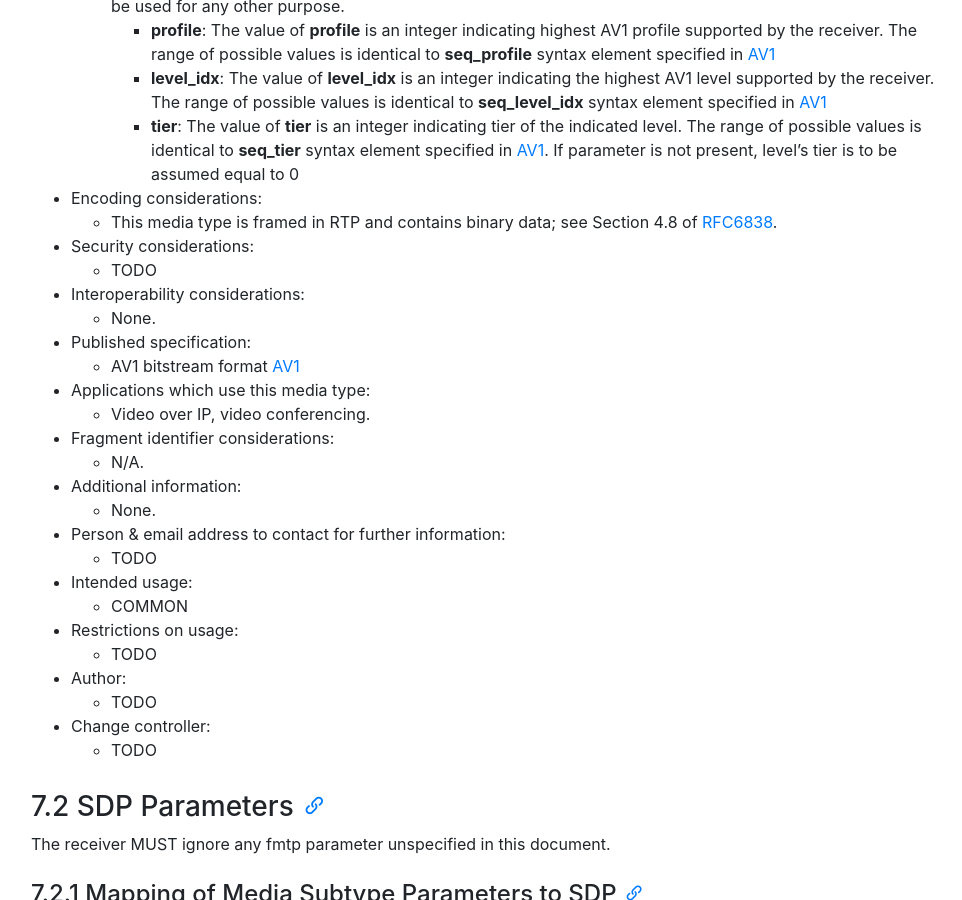
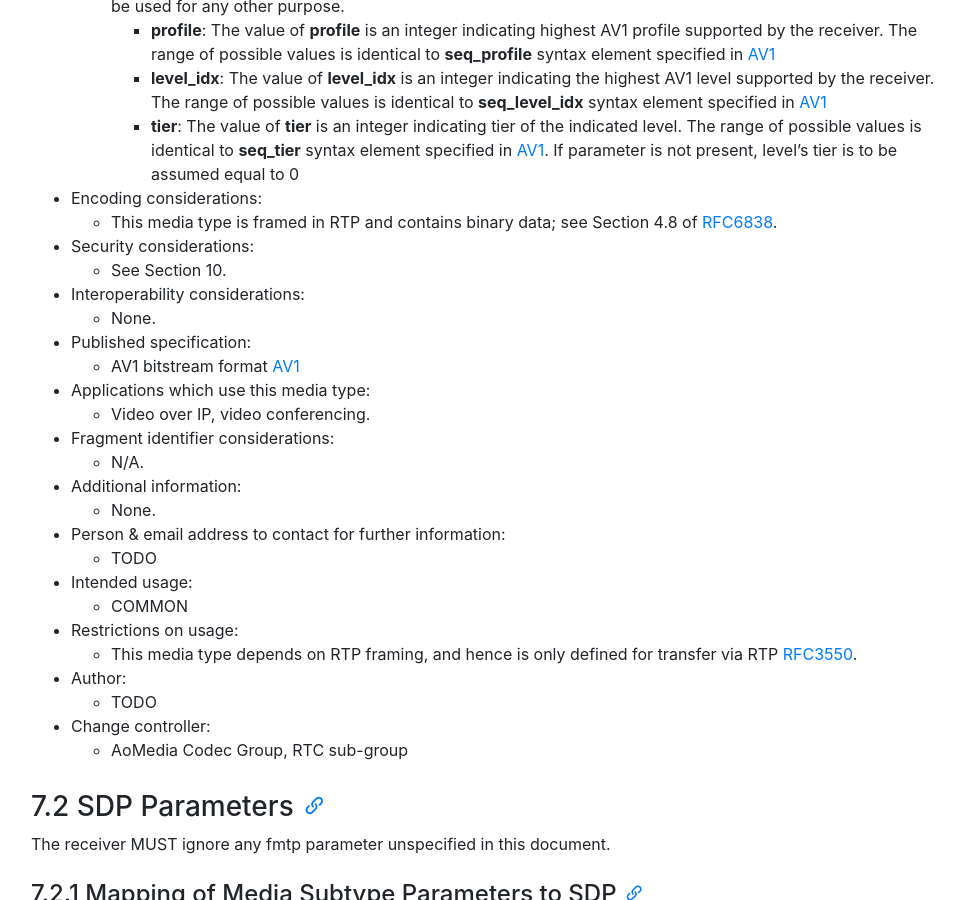
Before and after one commit to AOMediaCodec/av1-rtp-spec, a Jekyll site: the page built from index.md, in a window 1280 px wide and 900 px high, scrolled down 7351 px. Shown: the whole window, without its empty margins (54-1016 px from the left). Built offline with Jekyll 4.4.1, drawn with Linux system fonts in a browser that asks for light colours; nearby versions of some CDN libraries.

Commit message:
Updates to Media Type Definition
Partial fix for Issue https://github.com/AOMediaCodec/av1-rtp-spec/issues/37

```diff
--- a/av1-rtp-spec.md
+++ b/av1-rtp-spec.md
@@ -343,7 +343,7 @@ TODO: proposed meda type for IANA registration:
 * Encoding considerations:
   * This media type is framed in RTP and contains binary data; see Section 4.8 of [RFC6838].
 * Security considerations:
-  * TODO
+  * See Section 10.
 * Interoperability considerations:
   * None.
 * Published specification:
@@ -359,11 +359,11 @@ TODO: proposed meda type for IANA registration:
 * Intended usage:
   * COMMON
 * Restrictions on usage:
-  * TODO
+  *  This media type depends on RTP framing, and hence is only defined for transfer via RTP [RFC3550].
 * Author:
   * TODO
 * Change controller:
-  * TODO
+  * AoMedia Codec Group, RTC sub-group
 
 ### 7.2 SDP Parameters
 The receiver MUST ignore any fmtp parameter unspecified in this document.
```
